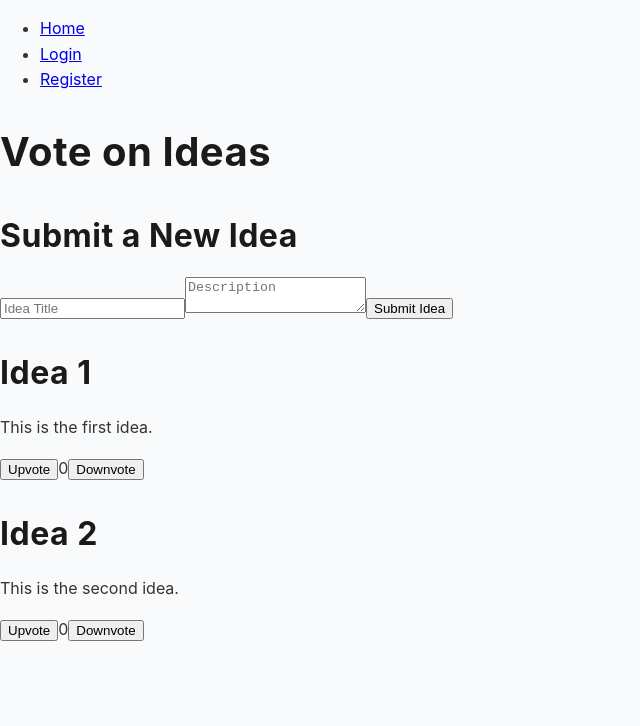
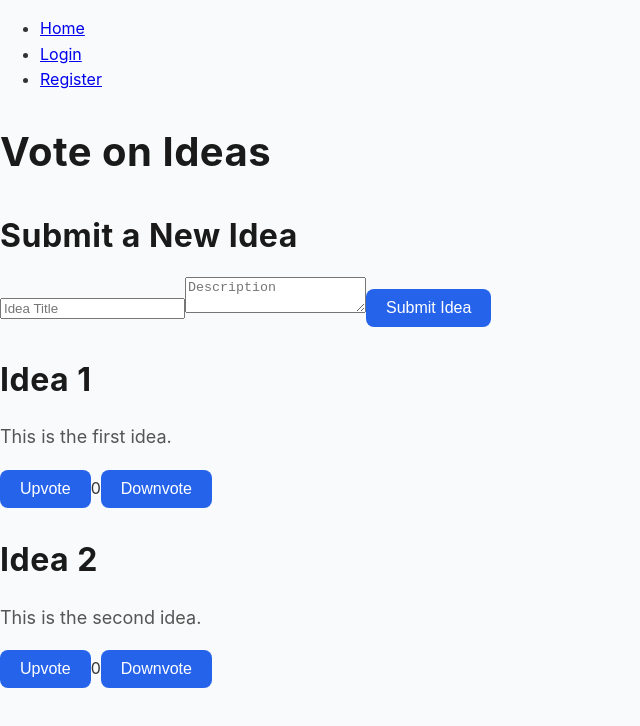
Before and after one commit to pingno/letsvote, a React (Create React App) app in the folder frontend/: page / in a window 1280 px wide. Shown: the top 726 px of the page, without its empty margins (0-640 px from the left). Built offline with nearby package versions, Linux system fonts and the light colour scheme.

Commit message:
button styling ex

```diff
--- a/frontend/src/index.css
+++ b/frontend/src/index.css
@@ -37,3 +37,28 @@ h1 {
 h2 {
   font-size: 2rem;
 }
+
+p {
+  font-size: 1.125rem;
+  color: #555;
+}
+
+/* Buttons */
+button {
+  background-color: #2563eb;
+  color: white;
+  border: none;
+  padding: 10px 20px;
+  border-radius: 8px;
+  font-size: 1rem;
+  cursor: pointer;
+  transition: background-color 0.3s ease;
+}
+
+button:hover {
+  background-color: #1e40af;
+}
+
+button:focus {
+  outline: none;
+}
```
